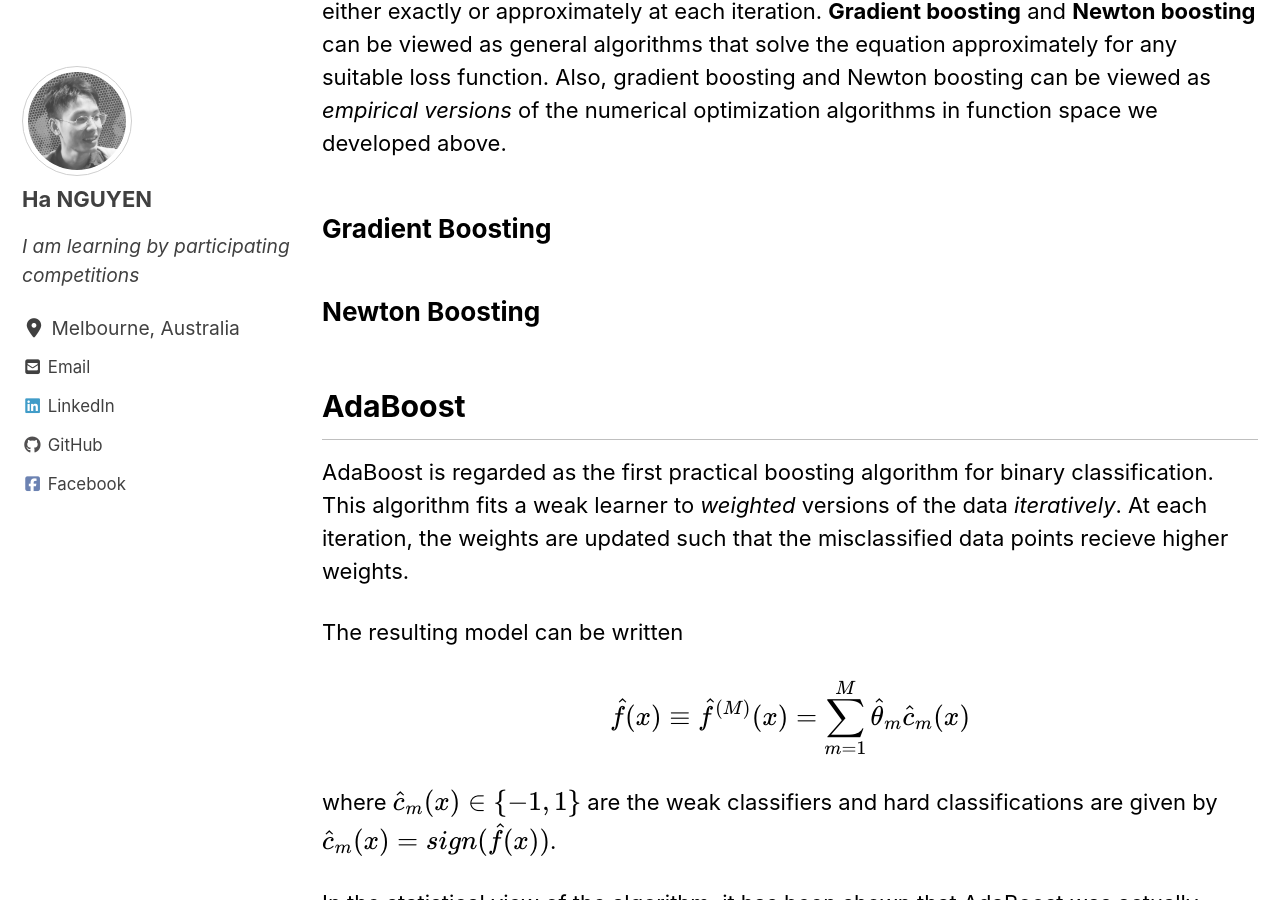
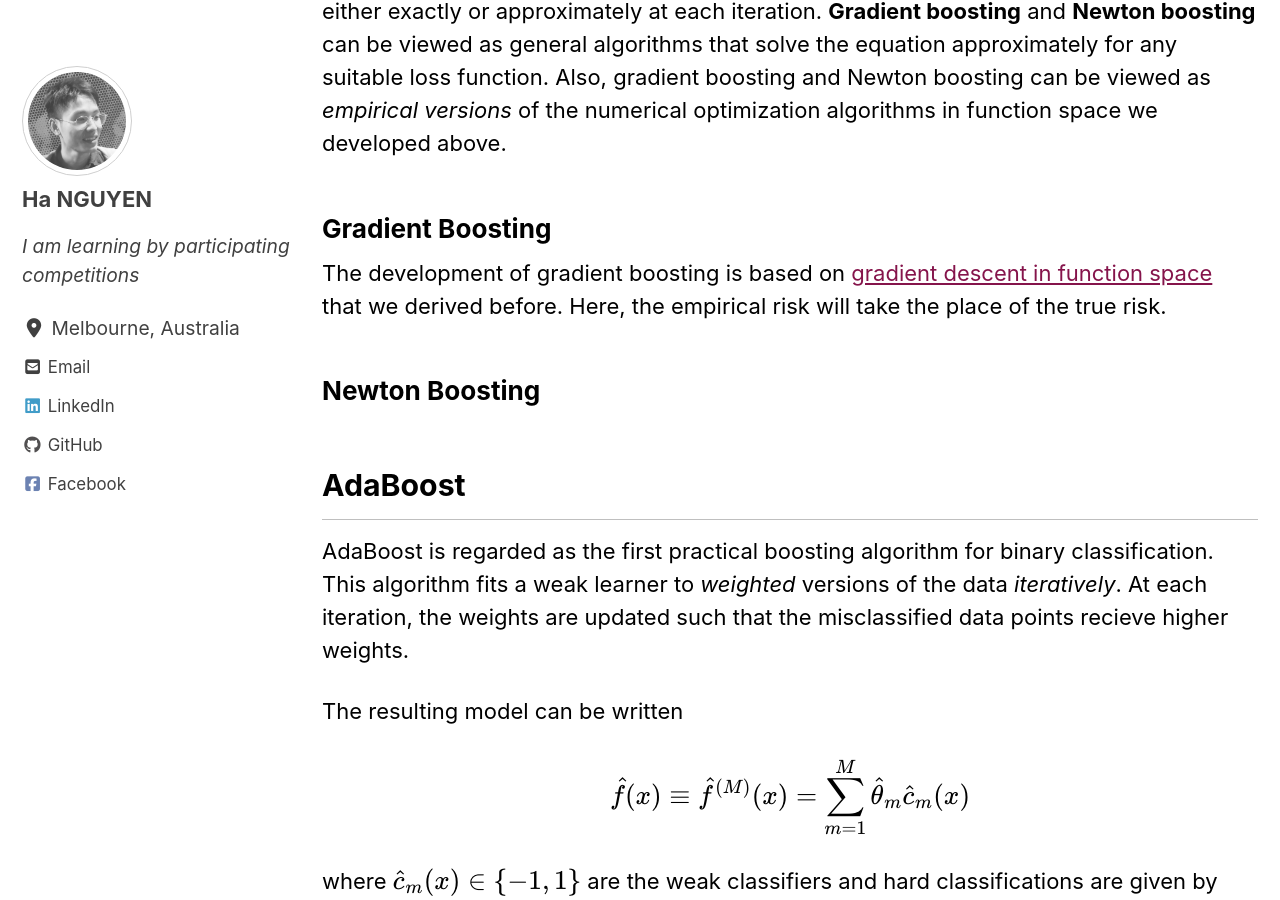
Before and after one commit to datasciblog/datasciblog.github.io, a Jekyll site: the page built from _posts/2020-02-26-tree-boosting-03.md, in a window 1280 px wide and 900 px high, scrolled down 11183 px. Built offline with Jekyll 4.4.1, drawn with Linux system fonts in a browser that asks for light colours; cached includes are drawn as plain includes; nearby versions of some CDN libraries; formulas are drawn with MathJax 3.

Commit message:
Update 2020-02-26-tree-boosting-03.md

```diff
--- a/_posts/2020-02-26-tree-boosting-03.md
+++ b/_posts/2020-02-26-tree-boosting-03.md
@@ -261,6 +261,8 @@ either exactly or approximately at each iteration. **Gradient boosting** and **N
 
 ### Gradient Boosting
 
+The development of gradient boosting is based on [gradient descent in function space](#gradient-descent-in-function-space) that we derived before. Here, the empirical risk will take the place of the true risk.
+
 ### Newton Boosting
 
 
```
